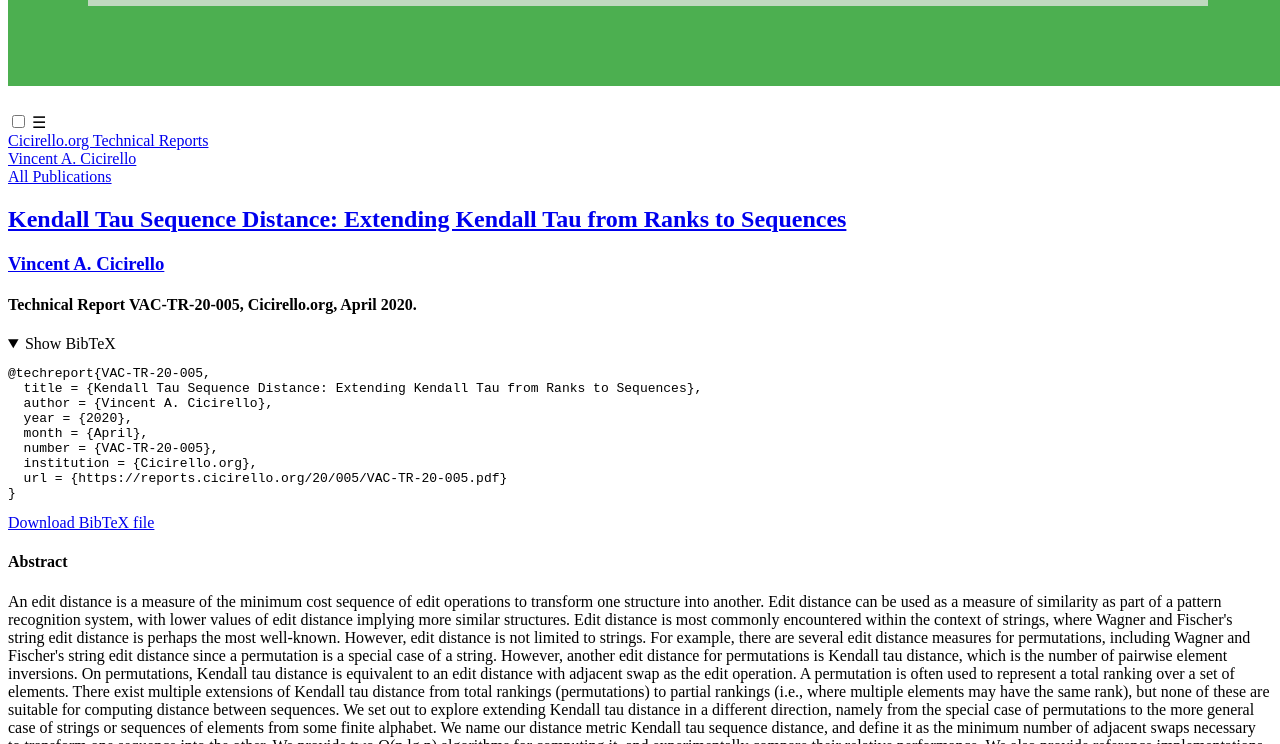
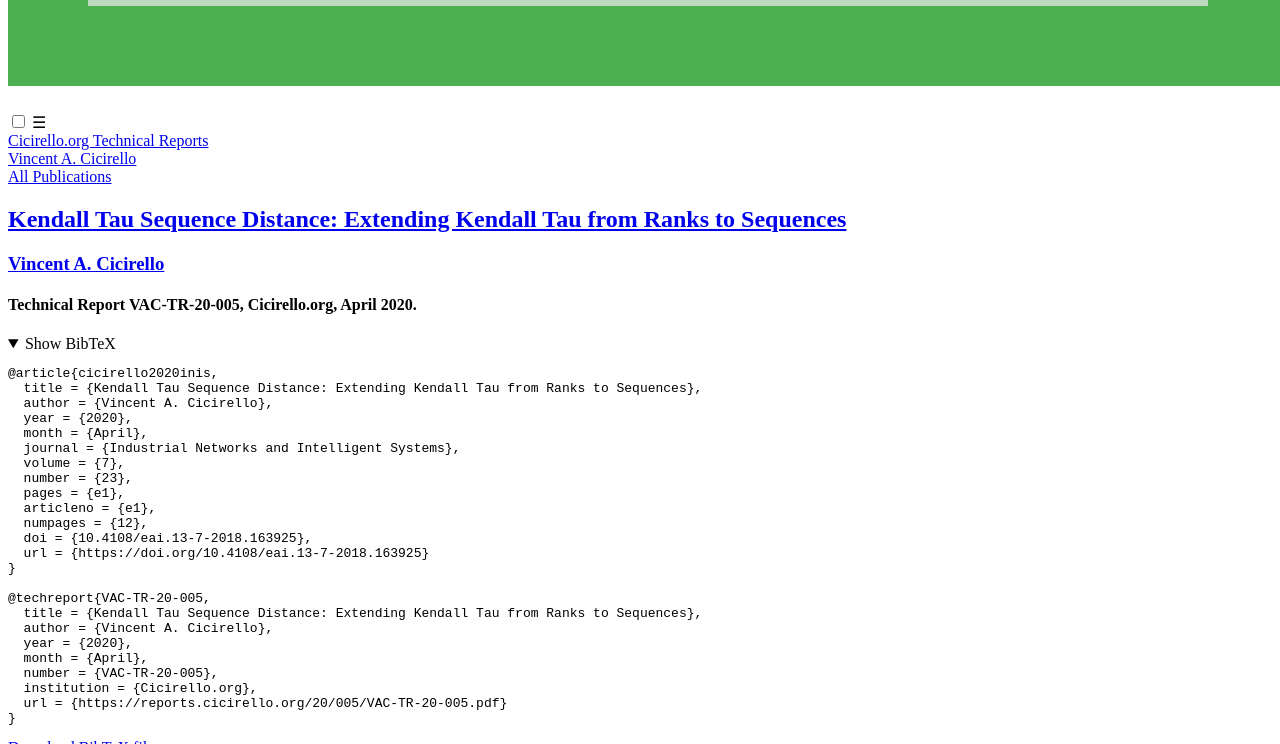
Before and after one commit to cicirello/reports, a plain HTML site: page 20/005/index.html in a window 1280 px wide. Both pictures are taken after a click on the heading "Show BibTeX". Shown: the part 606-1350 px from the top of the page. Drawn offline with Linux system fonts and the light colour scheme.

Commit message:
journal bibtex for report VAC-TR-20-005

```diff
--- a/20/005/index.html
+++ b/20/005/index.html
@@ -86,7 +86,22 @@ pre {overflow-x:auto;}
 </header>
 <details>
 <summary>Show BibTeX</summary>
-<pre><code>@techreport{VAC-TR-20-005,
+<pre><code>@article{cicirello2020inis,
+  title = {Kendall Tau Sequence Distance: Extending Kendall Tau from Ranks to Sequences},
+  author = {Vincent A. Cicirello},
+  year = {2020},
+  month = {April},
+  journal = {Industrial Networks and Intelligent Systems},
+  volume = {7},
+  number = {23},
+  pages = {e1},
+  articleno = {e1},
+  numpages = {12},
+  doi = {10.4108/eai.13-7-2018.163925},
+  url = {https://doi.org/10.4108/eai.13-7-2018.163925}
+}
+
+@techreport{VAC-TR-20-005,
   title = {Kendall Tau Sequence Distance: Extending Kendall Tau from Ranks to Sequences},
   author = {Vincent A. Cicirello},
   year = {2020},
```
Also changed, not shown: 2 other files.
